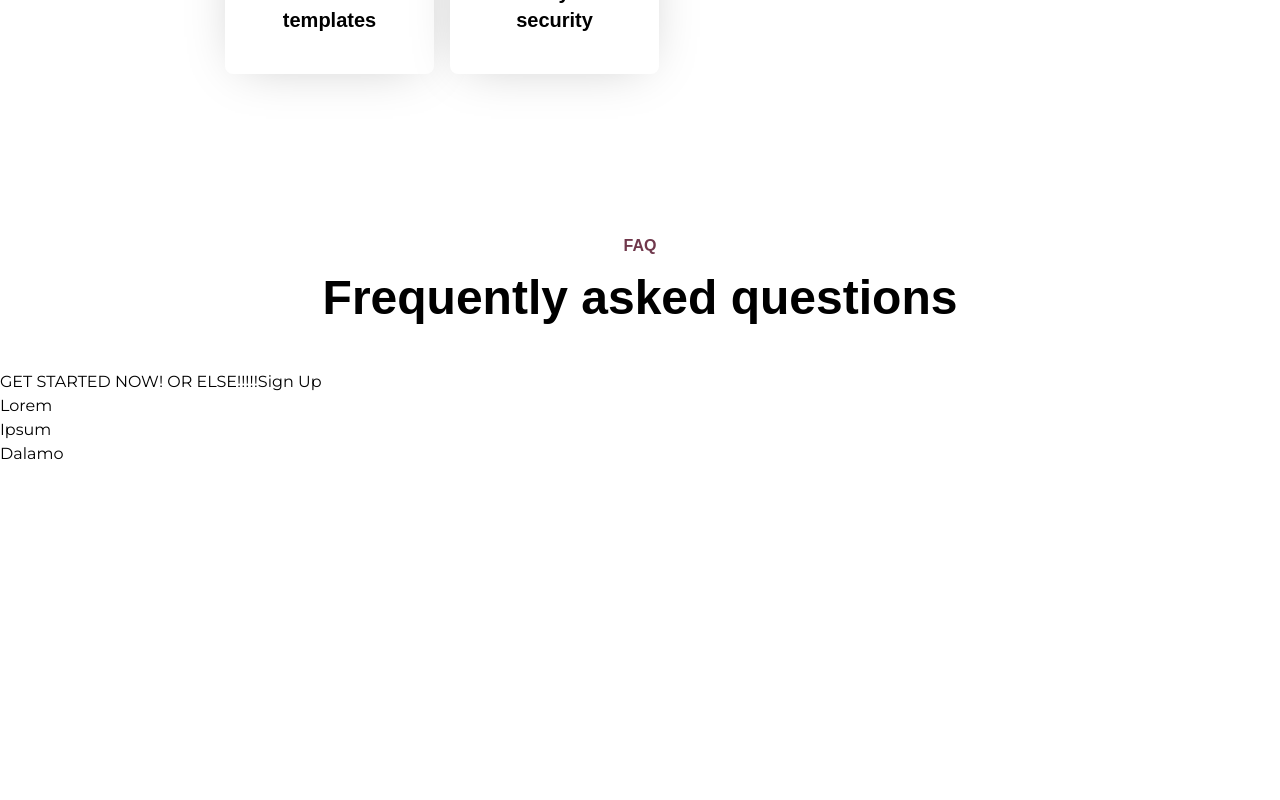
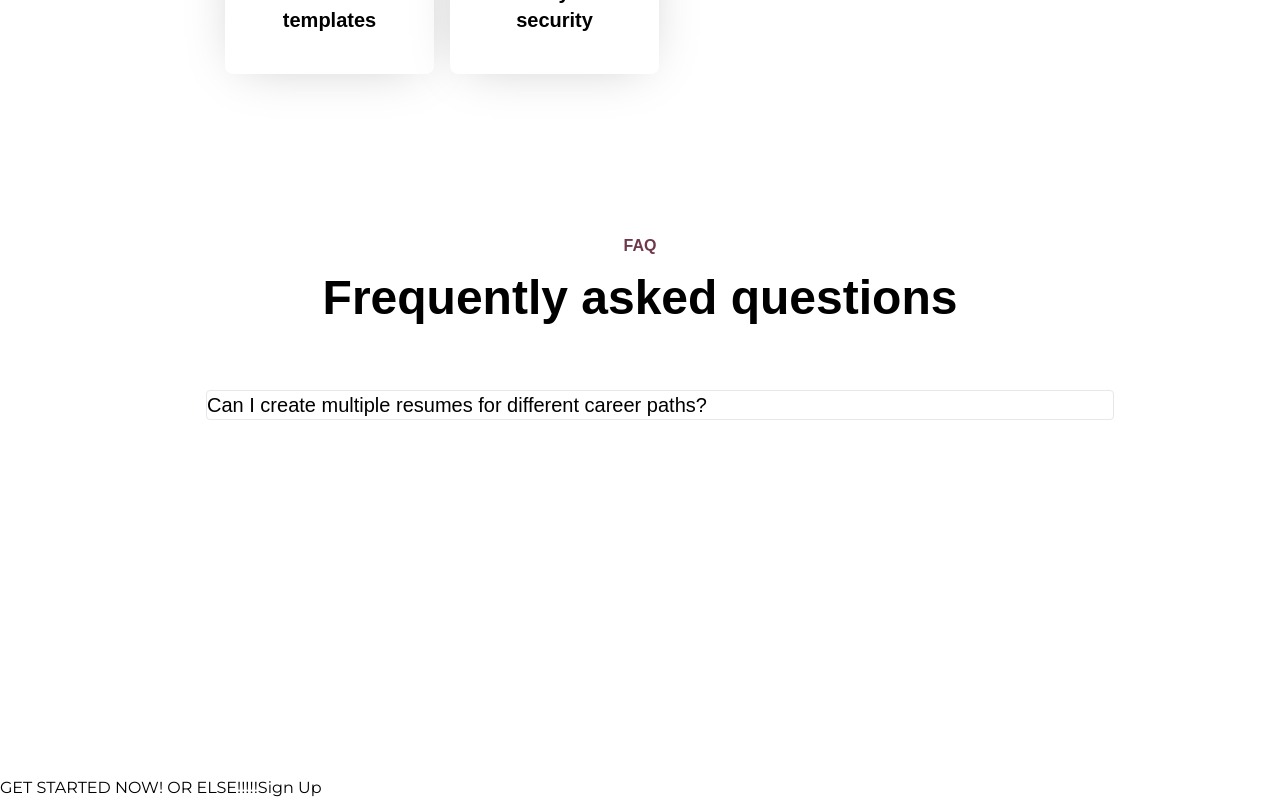
Before and after one commit to CSC-3380-Spring-2024/resume-factory, a Next.js app: page / in a window 1280 px wide. Shown: the part 2904-3704 px from the top of the page. Before the commit the page ends 3370 px from the top, so only its background shows below. Built offline with nearby package versions, Linux system fonts and the light colour scheme; a web font is replaced by a local one.

Commit message:
Working on accordion for FAQ

```diff
--- a/src/pages/index.tsx
+++ b/src/pages/index.tsx
@@ -284,13 +284,57 @@ const Features: React.FC = () => {
 
 const FAQ: React.FC = () => {
   return (
-    <section>
+    <section className="mb-72">
       <p className="mb-4 text-center font-mono text-base font-bold text-accent">
         FAQ
       </p>
       <h2 className="mb-12 text-center font-mono text-5xl font-bold">
         Frequently asked questions
       </h2>
+      <div className="m-auto flex w-[908px] flex-col p-5 font-mono text-xl">
+        <Accordion.Root type="single" collapsible>
+          <Accordion.Item
+            className="mx-auto mb-12 w-[908px] rounded border bg-bg [&*]:shadow-card"
+            value="item-1"
+          >
+            <Accordion.Header className="shadow-card">
+              <Accordion.Trigger className="shadow-card">
+                Can I create multiple resumes for different career paths?
+              </Accordion.Trigger>
+            </Accordion.Header>
+            <Accordion.Content className="shadow-card">
+              Super good answer thumb up!
+            </Accordion.Content>
+          </Accordion.Item>
+          {/* <Accordion.Item
+            className="m-auto mb-12 w-[908px] rounded shadow-card"
+            value="item-2"
+          >
+            <Accordion.Trigger className="">
+              Can I create multiple resumes for different career paths?
+            </Accordion.Trigger>
+            <Accordion.Content>Super good answer thumb up!</Accordion.Content>
+          </Accordion.Item>
+          <Accordion.Item
+            className="m-auto mb-12 w-[908px] rounded shadow-card"
+            value="item-3"
+          >
+            <Accordion.Trigger className="">
+              Can I create multiple resumes for different career paths?
+            </Accordion.Trigger>
+            <Accordion.Content>Super good answer thumb up!</Accordion.Content>
+          </Accordion.Item>
+          <Accordion.Item
+            className="m-auto mb-12 w-[908px] rounded shadow-card"
+            value="item-4"
+          >
+            <Accordion.Trigger className="">
+              Can I create multiple resumes for different career paths?
+            </Accordion.Trigger>
+            <Accordion.Content>Super good answer thumb up!</Accordion.Content>
+          </Accordion.Item> */}
+        </Accordion.Root>
+      </div>
     </section>
   );
 };
@@ -305,15 +349,5 @@ const CTA: React.FC = () => {
 };
 
 const Footer: React.FC = () => {
-  return (
-    <footer>
-      <nav>
-        <ul>
-          <li>Lorem</li>
-          <li>Ipsum</li>
-          <li>Dalamo</li>
-        </ul>
-      </nav>
-    </footer>
-  );
+  return <footer></footer>;
 };
```
